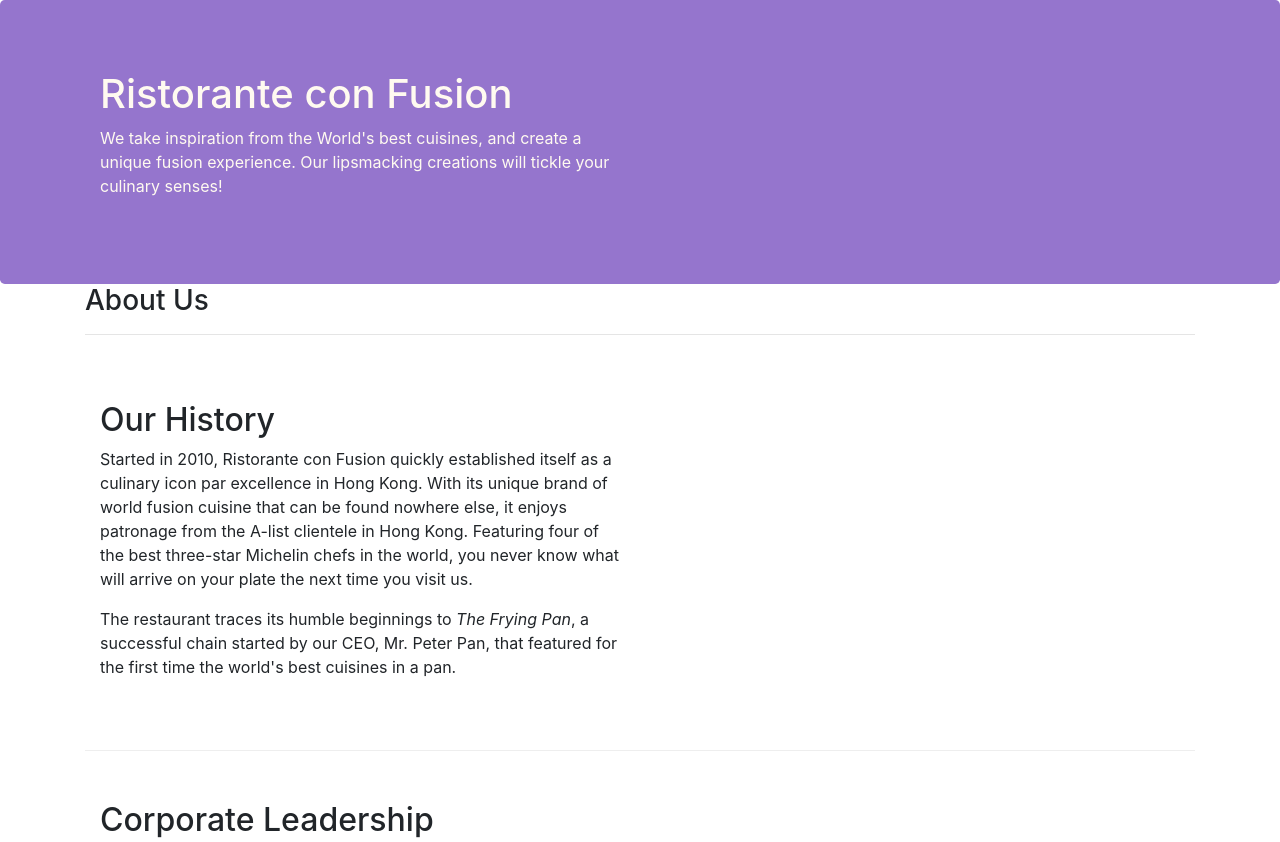
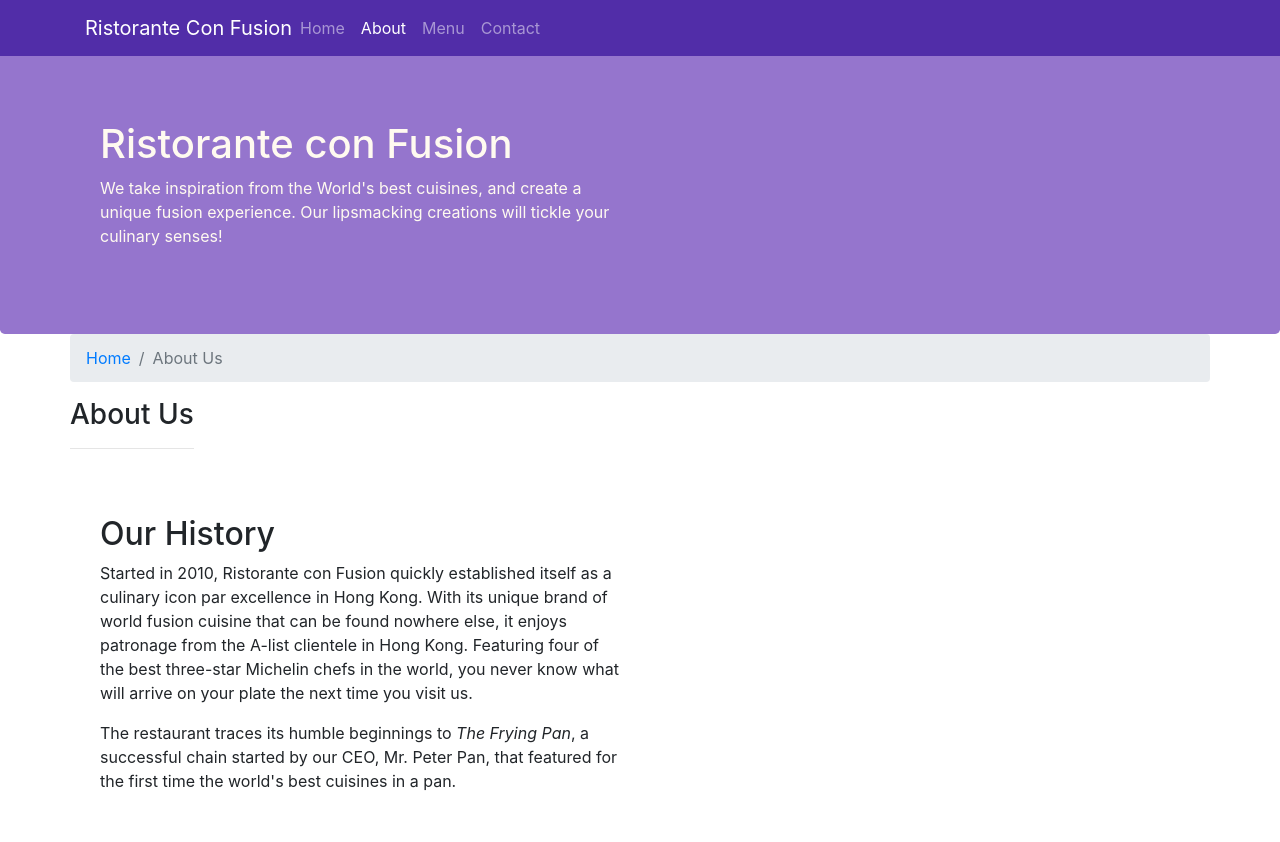
Before and after one commit to Ganesh3690/conFusion, a website: page aboutus.html in a window 1280 px wide. Shown: the top 842 px of the page. Drawn offline with nearby package versions, Linux system fonts and the light colour scheme.

Commit message:
Navbar and Breadcrumbs

```diff
--- a/aboutus.html
+++ b/aboutus.html
@@ -16,6 +16,21 @@
 </head>
 
 <body>
+    <nav class="navbar navbar-dark navbar-expand-sm fixed-top">
+        <div class="container">
+            <button class="navbar-toggler" type="button" data-toggle="collapse" data-target="#Navbar">
+                <span class="navbar-toggler-icon"></span>
+            </button>
+           <a class="navbar-brand mr-auto" href="./index.html">Ristorante Con Fusion</a>
+           <div class="collapse navbar-collapse" id="Navbar">
+                <ul class="navbar-nav mr-auto">
+                    <li class="nav-item"><a class="nav-link" href="./index.html">Home</a></li>
+                    <li class="nav-item active"><a class="nav-link" href="#">About</a></li>
+                    <li class="nav-item"><a class="nav-link" href="#">Menu</a></li>
+                    <li class="nav-item"><a class="nav-link" href="#">Contact</a></li>
+                </ul>
+        </div>
+    </nav>
 
     <header class="jumbotron">
         <div class="container">
@@ -31,10 +46,16 @@
     </header>
 
     <div class="container">
-        <div class="row row-conten  align-items-center">
-            <div class="col-12">
-               <h3>About Us</h3>
-               <hr>
+        <div class="row">
+            <ol class="col-12 breadcrumb">
+                <li class="breadcrumb-item"><a href="./index.html">Home</a></li>
+                <li class="breadcrumb-item active">About Us</li>
+            </ol>
+            <div class="row row-conten  align-items-center">
+                <div class="col-12">
+                <h3>About Us</h3>
+                <hr>
+                </div>
             </div>
         </div>
 
@@ -71,7 +92,7 @@
                 <div class="col-4 offset-1 col-sm-2">
                     <h5>Links</h5>
                     <ul class="list-unstyled">
-                        <li><a href="#">Home</a></li>
+                        <li><a href="./index.html">Home</a></li>
                         <li><a href="#">About</a></li>
                         <li><a href="#">Menu</a></li>
                         <li><a href="#">Contact</a></li>
--- a/css/styles.css
+++ b/css/styles.css
@@ -28,3 +28,10 @@
     margin: 0px;
     color:#0f0f0f ;
 }
+body{
+    padding:50px 0px 0px 0px;
+    z-index:0;
+}
+.navbar-dark {
+    background-color: #512DA8;
+}
```
Also changed, not shown: index.html (+16 -2 lines).
